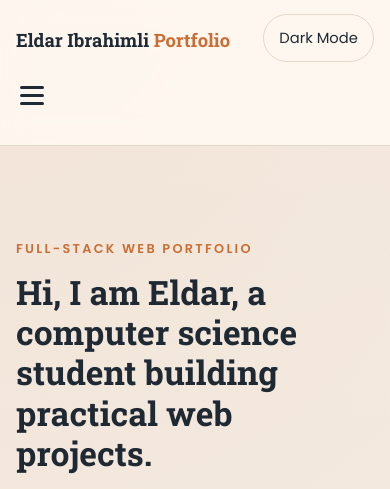
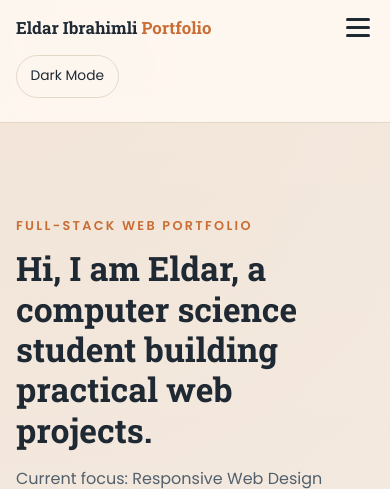
Before and after one commit to HIKIMIKIKI/Portfolio, a PHP site: page / in a window 390 px wide. Shown: the top 489 px of the page. Run offline with PHP 8.4, Linux system fonts and the light colour scheme; data that the repository does not hold is empty.

Commit message:
Great Update

```diff
--- a/style.css
+++ b/style.css
@@ -428,28 +428,29 @@ textarea {
 @media (max-width: 760px) {
     .menu-toggle {
         display: block;
-        order: 3;
+        order: 2;
     }
 
     .navbar {
+        min-height: 64px;
         flex-wrap: wrap;
         align-items: center;
-        row-gap: 0.75rem;
-        padding-top: 0.9rem;
-        padding-bottom: 1rem;
+        row-gap: 0.55rem;
+        padding-top: 0.55rem;
+        padding-bottom: 0.7rem;
     }
 
     .brand {
-        font-size: 1.15rem;
-        line-height: 1.2;
+        font-size: 1.05rem;
+        line-height: 1.15;
     }
 
     .theme-toggle {
-        order: 2;
-        margin-left: auto;
-        margin-bottom: 0.15rem;
-        padding: 0.7rem 0.95rem;
-        font-size: 0.92rem;
+        order: 3;
+        margin-left: 0;
+        margin-bottom: 0.1rem;
+        padding: 0.6rem 0.85rem;
+        font-size: 0.86rem;
     }
 
     .nav-links {
@@ -459,11 +460,11 @@ textarea {
         flex-direction: column;
         align-items: flex-start;
         gap: 0.35rem;
-        margin-top: 0.1rem;
-        padding: 0 0.75rem;
+        margin-top: 0.05rem;
+        padding: 0 0.7rem;
         background: var(--surface);
         border: 1px solid var(--line);
-        border-radius: 22px;
+        border-radius: 20px;
         box-shadow: var(--shadow);
         max-height: 0;
         opacity: 0;
@@ -479,7 +480,7 @@ textarea {
     .nav-links a {
         display: block;
         width: 100%;
-        padding: 0.9rem 1rem;
+        padding: 0.85rem 0.95rem;
         border-radius: 14px;
         background: var(--surface-strong);
         border: 1px solid transparent;
@@ -495,6 +496,6 @@ textarea {
         max-height: 420px;
         opacity: 1;
         pointer-events: auto;
-        padding: 0.75rem;
+        padding: 0.7rem;
     }
 }
```
Also changed, not shown: 2 other files.
